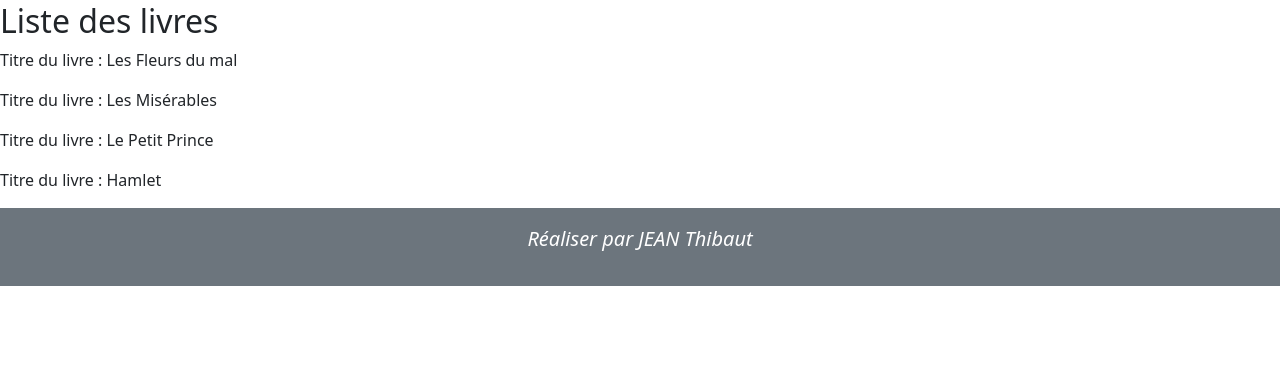
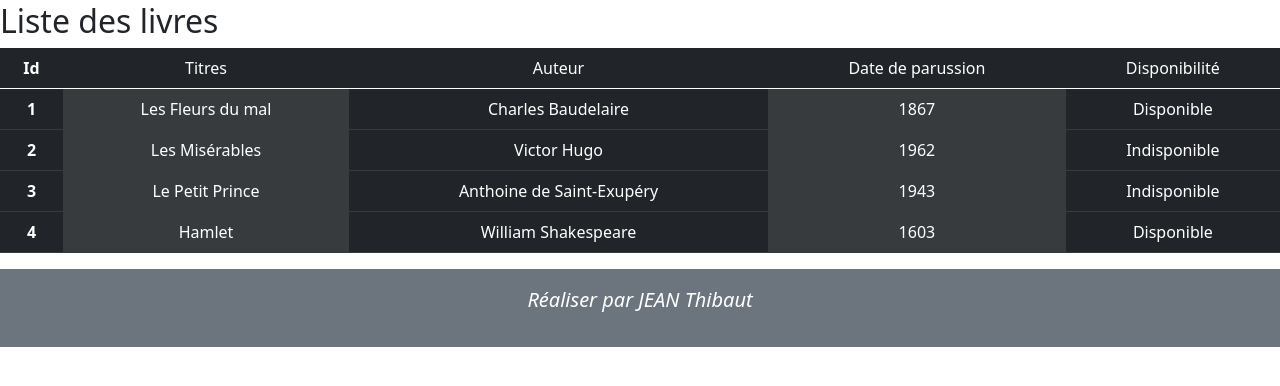
Before and after one commit to JEANThibaut/BibliOffice, a PHP site: page / in a window 1280 px wide. Shown: the part 70-456 px from the top of the page. Run offline with PHP 8.4, Linux system fonts and the light colour scheme; data comes from the database, SQL or seed files in the repository.

Commit message:
add table for indexView

```diff
--- a/view/indexView.php
+++ b/view/indexView.php
@@ -6,10 +6,28 @@
 
 
 <h2> Liste des livres </h2>
-<?php foreach($books as $book): ?>
-<p>Titre du livre : <?php echo $book->getTitle()?> </p>
-<?php endforeach;?>
 
+
+<table class="table table-dark text-center">
+  <thead>
+    <th>Id</th>
+      <td>Titres</td>
+      <td>Auteur</td>
+      <td>Date de parussion</td>
+      <td>Disponibilité</td>
+  </thead>
+  <tbody>
+  <?php foreach($books as $book): ?>
+    <tr>
+      <th><?php echo $book->getId() ?></th>
+      <td class="table-active"><?php echo $book->getTitle() ?></td>
+      <td><?php echo $book->getWritter() ?></td>
+      <td  class="table-active"><?php echo $book->getRelease_date() ?></td>
+      <td><?php echo $book->getLoaning_status() ?></td>
+    </tr>
+    <?php endforeach;?>
+  </tbody>
+</table>
 
 
 
```
